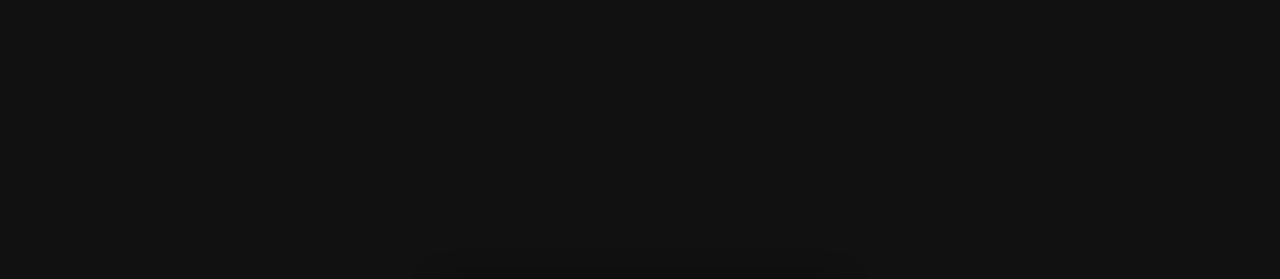
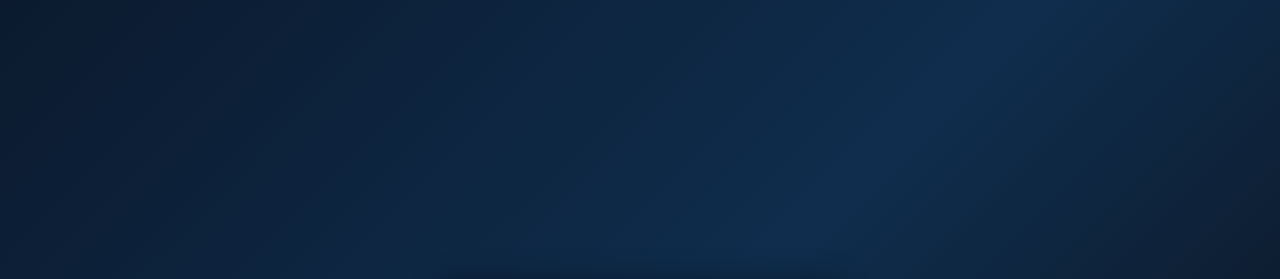
Before and after one commit to ddegryse/vs-code-codex-hello, a plain HTML site: page index.html in a window 1280 px wide. Shown: the top 279 px of the page. Drawn offline with Linux system fonts and the light colour scheme.

Commit message:
Add gradient background

```diff
--- a/index.html
+++ b/index.html
@@ -7,7 +7,7 @@
     body {
       margin: 0;
       font-family: system-ui, sans-serif;
-      background: #111;
+      background: linear-gradient(135deg, #0b1a2e, #0f2d4d 50%, #0c0f16);
       color: #eee;
       min-height: 100vh;
       display: flex;
```
